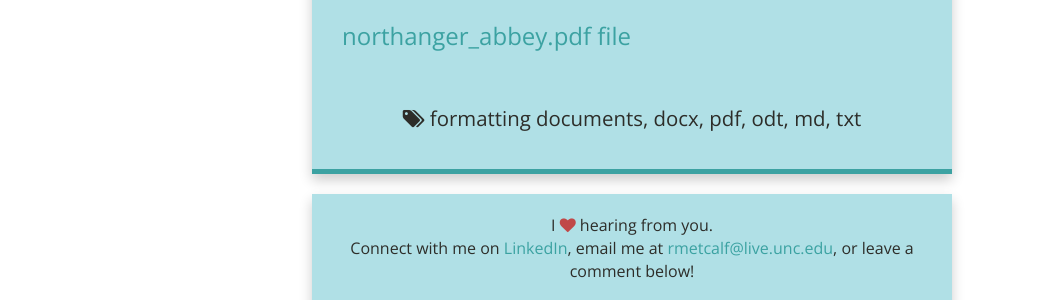
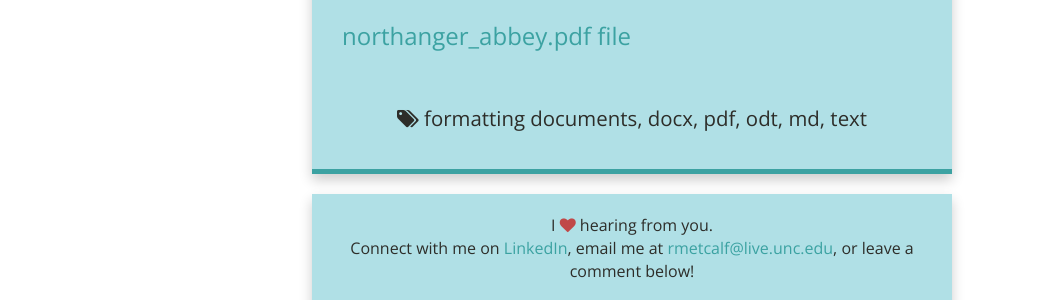
Before and after one commit to rcmetcalf/rcmetcalf.github.io, a Jekyll site: the page built from _posts/2015-07-13-formatted-text-docs.md, in a window 1280 px wide. Shown: the part 606-906 px from the top of the page, without its empty margins (8-1064 px from the left). Built offline with Jekyll 4.4.1, drawn with Linux system fonts in a browser that asks for light colours; nearby versions of some CDN libraries; Markdown is read by kramdown in place of the engine named in the settings; comment, search, counter and statistics services are not loaded.

```diff
--- a/_posts/2015-07-13-formatted-text-docs.md
+++ b/_posts/2015-07-13-formatted-text-docs.md
@@ -10,7 +10,7 @@
  - pdf
  - odt
  - md
- - txt
+ - text
 
 ---
 
```
